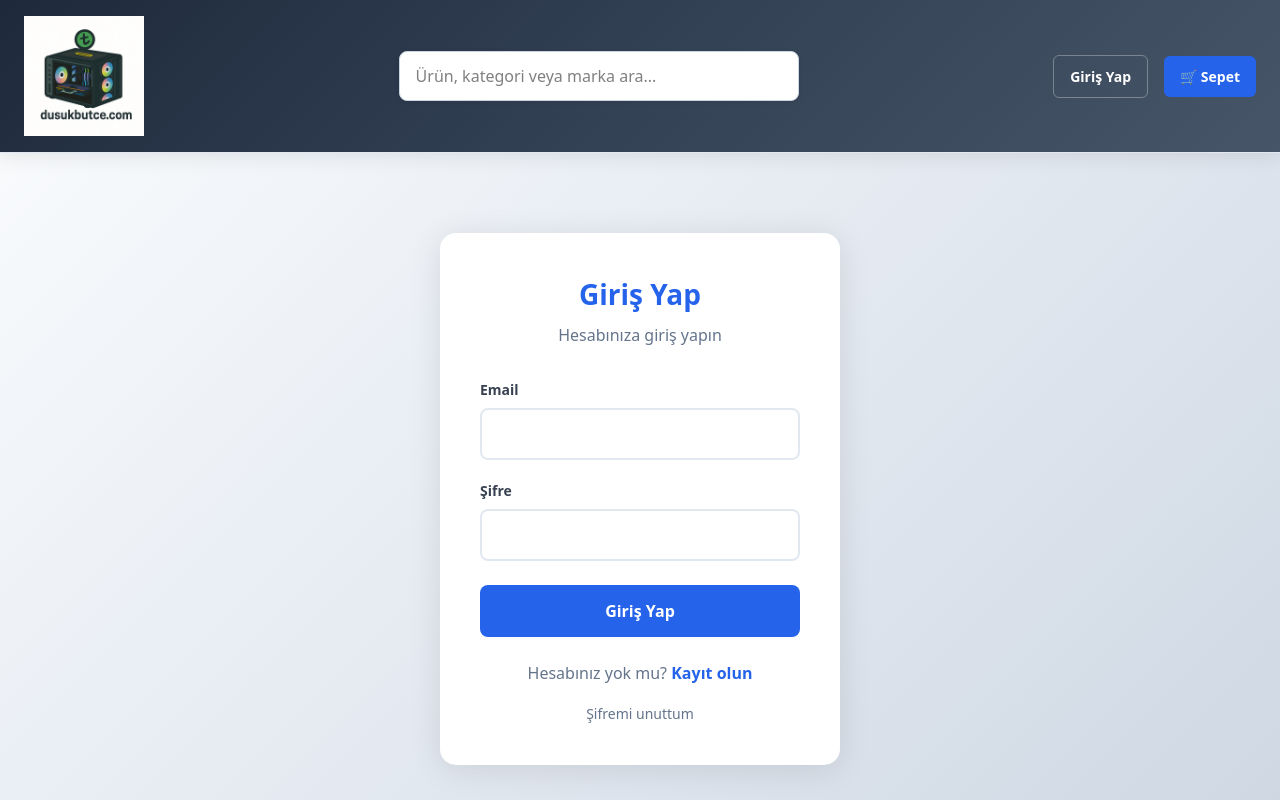
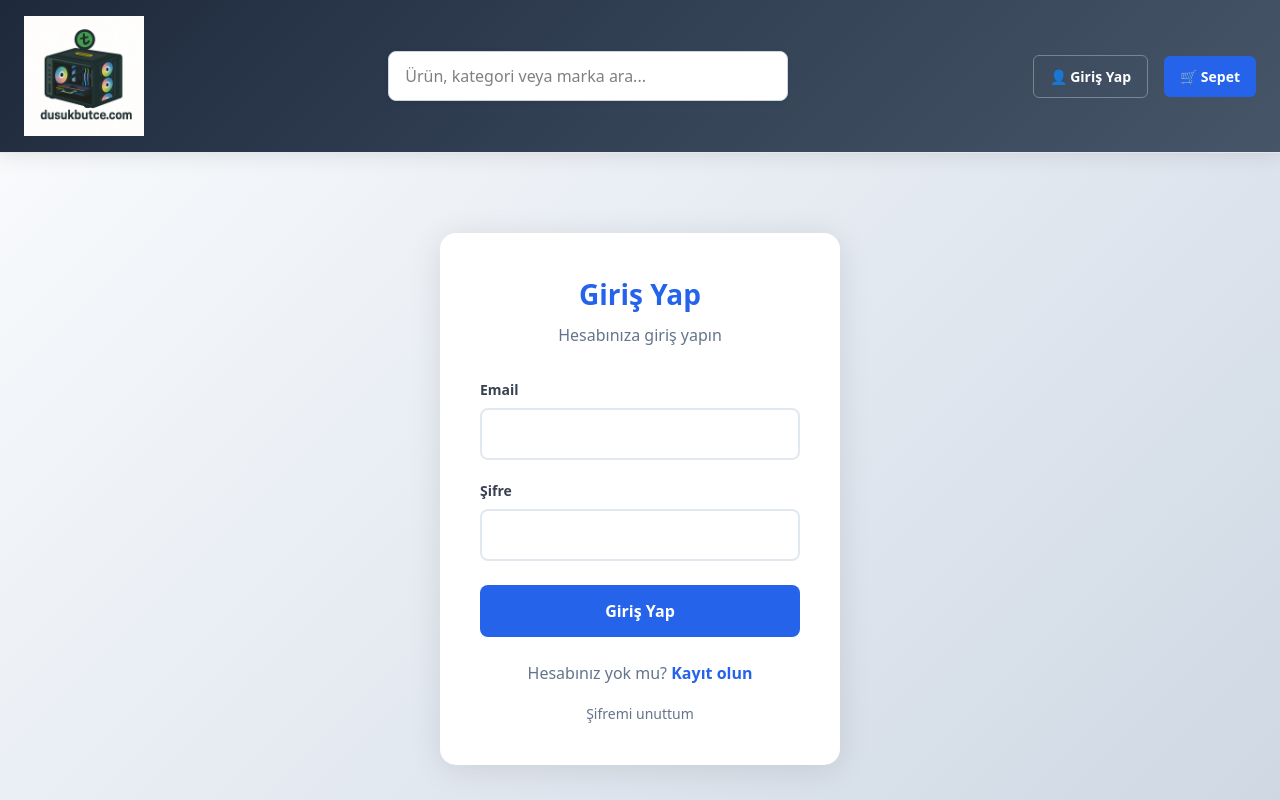
Before and after one commit to ozancidik/dusukbutce-web, a Next.js app: page /login in a window 1280 px wide. Shown: the top 800 px of the page. Built offline with nearby package versions, Linux system fonts and the light colour scheme.

Commit message:
feat: add profile icon to login button in header

```diff
--- a/app/components/Header.tsx
+++ b/app/components/Header.tsx
@@ -210,6 +210,9 @@ export default function Header() {
                 fontSize: isMobile ? "13px" : "14px",
                 transition: "all 0.2s",
                 whiteSpace: "nowrap",
+                display: "flex",
+                alignItems: "center",
+                gap: "6px",
               }}
               onMouseEnter={(e) => {
                 e.currentTarget.style.background = "rgba(255, 255, 255, 0.1)";
@@ -220,7 +223,7 @@ export default function Header() {
                 e.currentTarget.style.borderColor = "rgba(255, 255, 255, 0.3)";
               }}
             >
-              Giriş Yap
+              👤 Giriş Yap
             </button>
           </Link>
 
```
